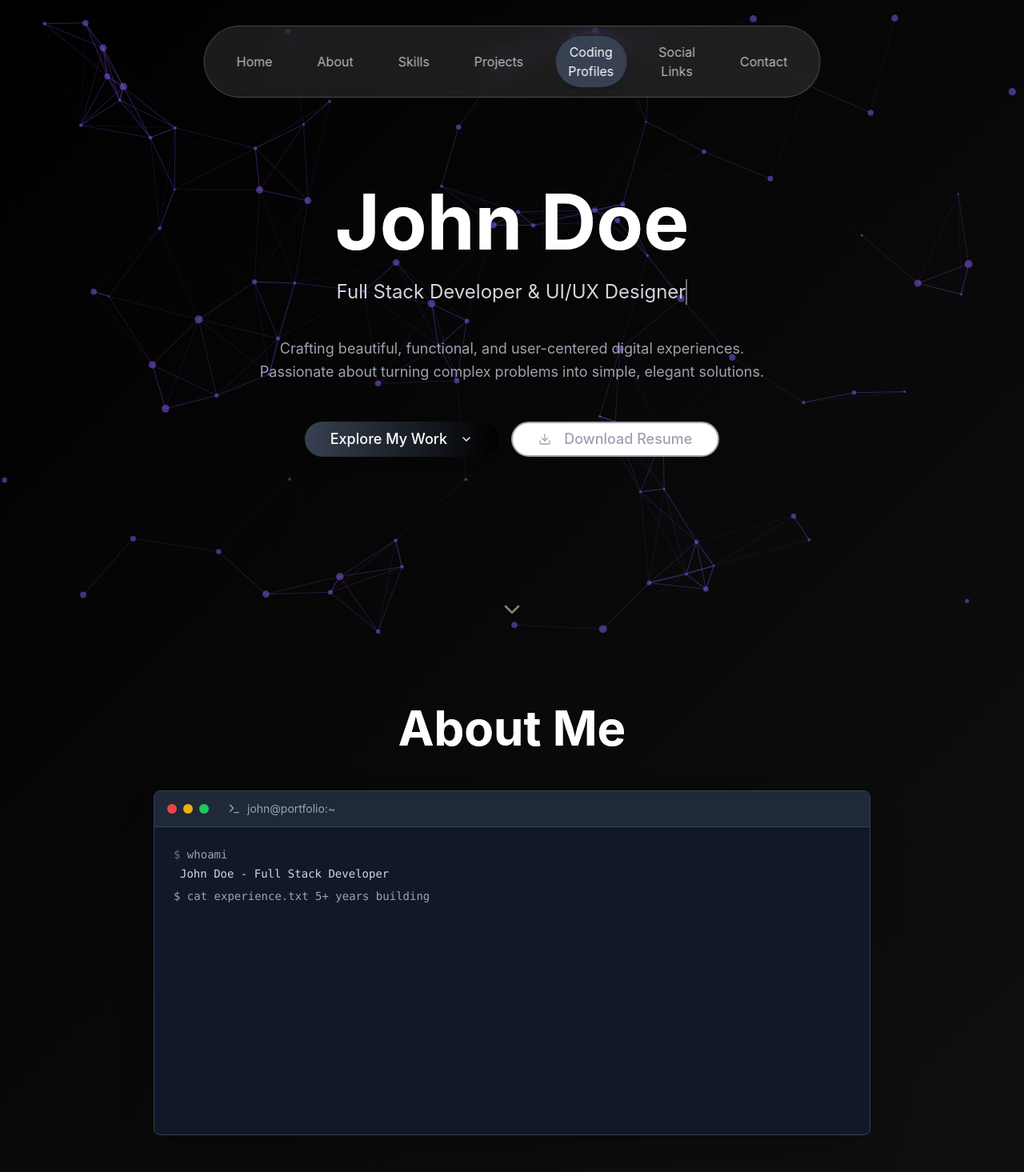
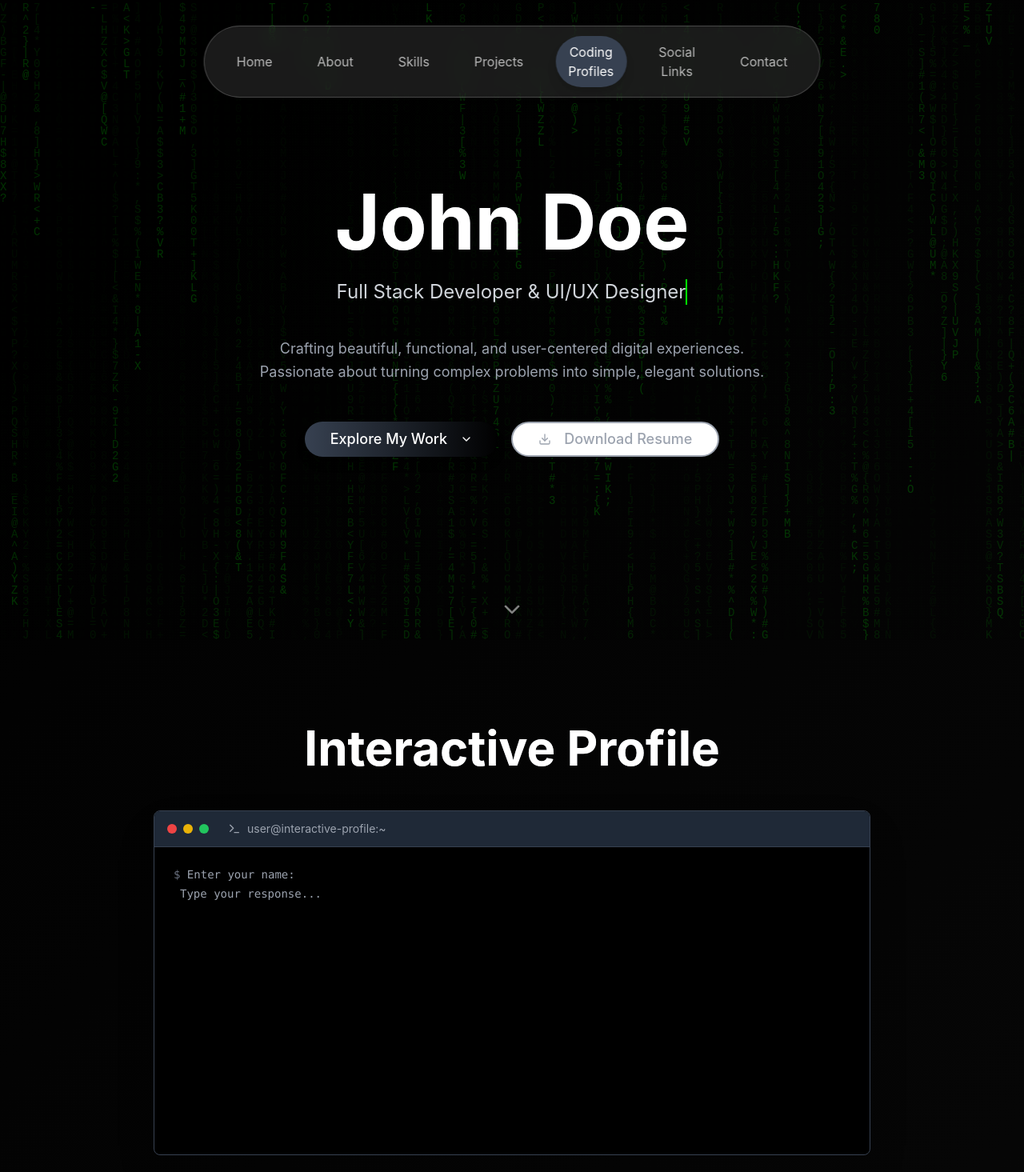
Before and after one commit to Kavennesh/kavennesh.github.io, a React (Vite) app: page / in a window 1280 px wide. Shown: the top 1465 px of the page at 80% size. Built offline with nearby package versions, Linux system fonts and the light colour scheme.

Commit message:
Refactor: Implement interactive About section and cypher background
- Transformed the About section into an interactive input field with green-colored text.
- Replaced the background animation with a cypher-style, encrypted text effect.

```diff
--- /dev/null
+++ b/src/components/InteractiveAboutSection.tsx
@@ -0,0 +1,161 @@
+
+import React, { useState, useEffect, useRef } from 'react';
+import { motion } from 'framer-motion';
+import { Terminal } from 'lucide-react';
+
+interface InteractiveAboutSectionProps {
+  onNext: () => void;
+  onPrev: () => void;
+  isFirst: boolean;
+  isLast: boolean;
+}
+
+const InteractiveAboutSection: React.FC<InteractiveAboutSectionProps> = () => {
+  const [userInput, setUserInput] = useState('');
+  const [showCursor, setShowCursor] = useState(true);
+  const [currentPrompt, setCurrentPrompt] = useState(0);
+  const inputRef = useRef<HTMLInputElement>(null);
+
+  const prompts = [
+    'Enter your name:',
+    'What do you do?',
+    'What are your skills?',
+    'What drives you?',
+    'Your mission statement:'
+  ];
+
+  const [responses, setResponses] = useState<string[]>([]);
+
+  useEffect(() => {
+    const cursorTimer = setInterval(() => {
+      setShowCursor(prev => !prev);
+    }, 500);
+    return () => clearInterval(cursorTimer);
+  }, []);
+
+  useEffect(() => {
+    if (inputRef.current) {
+      inputRef.current.focus();
+    }
+  }, [currentPrompt]);
+
+  const handleKeyPress = (e: React.KeyboardEvent) => {
+    if (e.key === 'Enter' && userInput.trim()) {
+      const newResponses = [...responses];
+      newResponses[currentPrompt] = userInput;
+      setResponses(newResponses);
+      setUserInput('');
+
+      if (currentPrompt < prompts.length - 1) {
+        setCurrentPrompt(currentPrompt + 1);
+      }
+    }
+  };
+
+  const handleInputChange = (e: React.ChangeEvent<HTMLInputElement>) => {
+    setUserInput(e.target.value);
+  };
+
+  return (
+    <div className="min-h-screen flex items-center justify-center relative z-10 px-4 py-20">
+      <div className="max-w-4xl mx-auto w-full">
+        <motion.div
+          initial={{ opacity: 0, y: 50 }}
+          animate={{ opacity: 1, y: 0 }}
+          transition={{ duration: 0.8 }}
+          className="text-center mb-12"
+        >
+          <h2 className="text-5xl md:text-6xl font-bold text-white mb-6 bg-gradient-to-r from-gray-300 to-gray-500 bg-clip-text text-transparent">
+            Interactive Profile
+          </h2>
+        </motion.div>
+
+        <motion.div
+          initial={{ opacity: 0, scale: 0.95 }}
+          animate={{ opacity: 1, scale: 1 }}
+          transition={{ duration: 0.8, delay: 0.2 }}
+          className="bg-black/90 rounded-lg border border-gray-700 shadow-2xl overflow-hidden"
+        >
+          {/* Terminal Header */}
+          <div className="bg-gray-800 px-4 py-3 flex items-center gap-2 border-b border-gray-700">
+            <div className="flex gap-2">
+              <div className="w-3 h-3 bg-red-500 rounded-full"></div>
+              <div className="w-3 h-3 bg-yellow-500 rounded-full"></div>
+              <div className="w-3 h-3 bg-green-500 rounded-full"></div>
+            </div>
+            <div className="flex items-center gap-2 ml-4">
+              <Terminal className="h-4 w-4 text-gray-400" />
+              <span className="text-gray-400 text-sm">user@interactive-profile:~</span>
+            </div>
+          </div>
+
+          {/* Terminal Content */}
+          <div className="p-6 h-96 overflow-y-auto">
+            <div className="font-mono text-sm space-y-3">
+              {/* Previous responses */}
+              {responses.map((response, index) => (
+                <div key={index} className="space-y-1">
+                  <div className="text-gray-400">
+                    <span className="text-gray-500">$ </span>
+                    {prompts[index]}
+                  </div>
+                  <div className="text-green-400 ml-2">{response}</div>
+                </div>
+              ))}
+
+              {/* Current prompt */}
+              {currentPrompt < prompts.length && (
+                <div className="space-y-1">
+                  <div className="text-gray-400">
+                    <span className="text-gray-500">$ </span>
+                    {prompts[currentPrompt]}
+                  </div>
+                  <div className="flex items-center ml-2">
+                    <input
+                      ref={inputRef}
+                      type="text"
+                      value={userInput}
+                      onChange={handleInputChange}
+                      onKeyPress={handleKeyPress}
+                      className="bg-transparent text-green-400 outline-none flex-1 font-mono"
+                      placeholder="Type your response..."
+                    />
+                    {showCursor && <span className="bg-green-400 text-black ml-1">_</span>}
+                  </div>
+                </div>
+              )}
+
+              {/* Completion message */}
+              {currentPrompt >= prompts.length && (
+                <div className="mt-6 space-y-2">
+                  <div className="text-green-400">
+                    <span className="text-gray-500">$ </span>
+                    profile_complete
+                  </div>
+                  <div className="text-gray-400 ml-2">
+                    Interactive profile setup complete. Ready for collaboration!
+                    {showCursor && <span className="bg-green-400 text-black ml-1">_</span>}
+                  </div>
+                </div>
+              )}
+            </div>
+          </div>
+        </motion.div>
+
+        {/* Instructions */}
+        <motion.div
+          initial={{ opacity: 0, y: 30 }}
+          animate={{ opacity: 1, y: 0 }}
+          transition={{ duration: 0.8, delay: 1 }}
+          className="mt-8 text-center"
+        >
+          <p className="text-gray-400 text-sm">
+            Type your responses and press Enter to continue. Your input will appear in green.
+          </p>
+        </motion.div>
+      </div>
+    </div>
+  );
+};
+
+export default InteractiveAboutSection;
--- /dev/null
+++ b/src/components/MatrixBackground.tsx
@@ -0,0 +1,73 @@
+
+import React, { useEffect, useRef } from 'react';
+
+const MatrixBackground = () => {
+  const canvasRef = useRef<HTMLCanvasElement>(null);
+
+  useEffect(() => {
+    const canvas = canvasRef.current;
+    if (!canvas) return;
+
+    const ctx = canvas.getContext('2d');
+    if (!ctx) return;
+
+    // Set canvas size
+    const resizeCanvas = () => {
+      canvas.width = window.innerWidth;
+      canvas.height = window.innerHeight;
+    };
+    resizeCanvas();
+    window.addEventListener('resize', resizeCanvas);
+
+    // Matrix characters
+    const chars = 'ABCDEFGHIJKLMNOPQRSTUVWXYZ0123456789@#$%^&*()_+-=[]{}|;:,.<>?';
+    const charArray = chars.split('');
+
+    const fontSize = 14;
+    const columns = canvas.width / fontSize;
+    const drops: number[] = [];
+
+    // Initialize drops
+    for (let i = 0; i < columns; i++) {
+      drops[i] = 1;
+    }
+
+    const draw = () => {
+      // Semi-transparent black background for trailing effect
+      ctx.fillStyle = 'rgba(0, 0, 0, 0.05)';
+      ctx.fillRect(0, 0, canvas.width, canvas.height);
+
+      // Green text
+      ctx.fillStyle = '#00ff00';
+      ctx.font = `${fontSize}px monospace`;
+
+      for (let i = 0; i < drops.length; i++) {
+        const text = charArray[Math.floor(Math.random() * charArray.length)];
+        ctx.fillText(text, i * fontSize, drops[i] * fontSize);
+
+        // Reset drop to top randomly
+        if (drops[i] * fontSize > canvas.height && Math.random() > 0.975) {
+          drops[i] = 0;
+        }
+        drops[i]++;
+      }
+    };
+
+    const interval = setInterval(draw, 33);
+
+    return () => {
+      clearInterval(interval);
+      window.removeEventListener('resize', resizeCanvas);
+    };
+  }, []);
+
+  return (
+    <canvas
+      ref={canvasRef}
+      className="fixed inset-0 z-0 opacity-20"
+      style={{ background: 'transparent' }}
+    />
+  );
+};
+
+export default MatrixBackground;
--- a/src/index.css
+++ b/src/index.css
@@ -38,47 +38,32 @@
     --radius: 0.5rem;
 
     --sidebar-background: 0 0% 98%;
-
     --sidebar-foreground: 240 5.3% 26.1%;
-
     --sidebar-primary: 240 5.9% 10%;
-
     --sidebar-primary-foreground: 0 0% 98%;
-
     --sidebar-accent: 240 4.8% 95.9%;
-
     --sidebar-accent-foreground: 240 5.9% 10%;
-
     --sidebar-border: 220 13% 91%;
-
     --sidebar-ring: 217.2 91.2% 59.8%;
   }
 
   .dark {
     --background: 222.2 84% 4.9%;
     --foreground: 210 40% 98%;
-
     --card: 222.2 84% 4.9%;
     --card-foreground: 210 40% 98%;
-
     --popover: 222.2 84% 4.9%;
     --popover-foreground: 210 40% 98%;
-
     --primary: 210 40% 98%;
     --primary-foreground: 222.2 47.4% 11.2%;
-
     --secondary: 217.2 32.6% 17.5%;
     --secondary-foreground: 210 40% 98%;
-
     --muted: 217.2 32.6% 17.5%;
     --muted-foreground: 215 20.2% 65.1%;
-
     --accent: 217.2 32.6% 17.5%;
     --accent-foreground: 210 40% 98%;
-
     --destructive: 0 62.8% 30.6%;
     --destructive-foreground: 210 40% 98%;
-
     --border: 217.2 32.6% 17.5%;
     --input: 217.2 32.6% 17.5%;
     --ring: 212.7 26.8% 83.9%;
@@ -100,13 +85,44 @@
 
   body {
     @apply bg-background text-foreground;
-    background: linear-gradient(135deg, #000000 0%, #1a1a1a 50%, #000000 100%);
+    background: linear-gradient(135deg, #000000 0%, #0a0a0a 50%, #000000 100%);
     min-height: 100vh;
     font-family: 'Inter', -apple-system, BlinkMacSystemFont, 'Segoe UI', Roboto, sans-serif;
+    overflow-x: hidden;
   }
 }
 
-/* Custom animations */
+/* Matrix animation support */
+canvas {
+  pointer-events: none;
+}
+
+/* Enhanced scrollbar styling for dark theme */
+::-webkit-scrollbar {
+  width: 8px;
+}
+
+::-webkit-scrollbar-track {
+  background: rgba(0, 0, 0, 0.3);
+}
+
+::-webkit-scrollbar-thumb {
+  background: rgba(0, 255, 0, 0.3);
+  border-radius: 4px;
+}
+
+::-webkit-scrollbar-thumb:hover {
+  background: rgba(0, 255, 0, 0.5);
+}
+
+/* Glass morphism effect with green accent */
+.glass {
+  background: rgba(0, 0, 0, 0.8);
+  backdrop-filter: blur(10px);
+  border: 1px solid rgba(0, 255, 0, 0.1);
+}
+
+/* Typing animation for terminal */
 @keyframes typing {
   from {
     width: 0;
@@ -121,49 +137,14 @@
     border-color: transparent;
   }
   51%, 100% {
-    border-color: #6b7280;
+    border-color: #00ff00;
   }
 }
 
 .typing-animation {
   display: inline-block;
   overflow: hidden;
-  border-right: 2px solid #6b7280;
+  border-right: 2px solid #00ff00;
   white-space: nowrap;
   animation: typing 3s steps(40, end), blink 1s infinite;
 }
-
-/* Scrollbar styling */
-::-webkit-scrollbar {
-  width: 8px;
-}
-
-::-webkit-scrollbar-track {
-  background: rgba(0, 0, 0, 0.1);
-}
-
-::-webkit-scrollbar-thumb {
-  background: rgba(107, 114, 128, 0.5);
-  border-radius: 4px;
-}
-
-::-webkit-scrollbar-thumb:hover {
-  background: rgba(107, 114, 128, 0.7);
-}
-
-/* Glass morphism effect */
-.glass {
-  background: rgba(255, 255, 255, 0.03);
-  backdrop-filter: blur(10px);
-  border: 1px solid rgba(255, 255, 255, 0.05);
-}
-
-/* Particle container */
-#tsparticles {
-  position: fixed !important;
-  top: 0;
-  left: 0;
-  width: 100%;
-  height: 100%;
-  z-index: 0;
-}
--- a/src/pages/Index.tsx
+++ b/src/pages/Index.tsx
@@ -1,10 +1,10 @@
 
 import React, { useState, useEffect, useRef } from 'react';
 import { motion } from 'framer-motion';
-import ParticlesBackground from '@/components/ParticlesBackground';
+import MatrixBackground from '@/components/MatrixBackground';
 import Navigation from '@/components/Navigation';
 import HeroSection from '@/components/HeroSection';
-import AboutSection from '@/components/AboutSection';
+import InteractiveAboutSection from '@/components/InteractiveAboutSection';
 import SkillsSection from '@/components/SkillsSection';
 import ProjectsSection from '@/components/ProjectsSection';
 import ContactSection from '@/components/ContactSection';
@@ -18,7 +18,7 @@ const Index = () => {
 
   const sections = [
     { id: 'hero', component: HeroSection, title: 'Home' },
-    { id: 'about', component: AboutSection, title: 'About' },
+    { id: 'about', component: InteractiveAboutSection, title: 'About' },
     { id: 'skills', component: SkillsSection, title: 'Skills' },
     { id: 'projects', component: ProjectsSection, title: 'Projects' },
     { id: 'coding', component: CodingProfilesSection, title: 'Coding Profiles' },
@@ -77,7 +77,7 @@ const Index = () => {
           <motion.div
             animate={{ rotate: 360 }}
             transition={{ duration: 1, repeat: Infinity, ease: "linear" }}
-            className="w-16 h-16 border-4 border-purple-500 border-t-transparent rounded-full mx-auto mb-4"
+            className="w-16 h-16 border-4 border-green-500 border-t-transparent rounded-full mx-auto mb-4"
           />
           <h2 className="text-2xl font-bold text-white">Loading Portfolio...</h2>
         </motion.div>
@@ -87,7 +87,7 @@ const Index = () => {
 
   return (
     <div className="relative">
-      <ParticlesBackground />
+      <MatrixBackground />
 
       <Navigation
         sections={sections}
```
